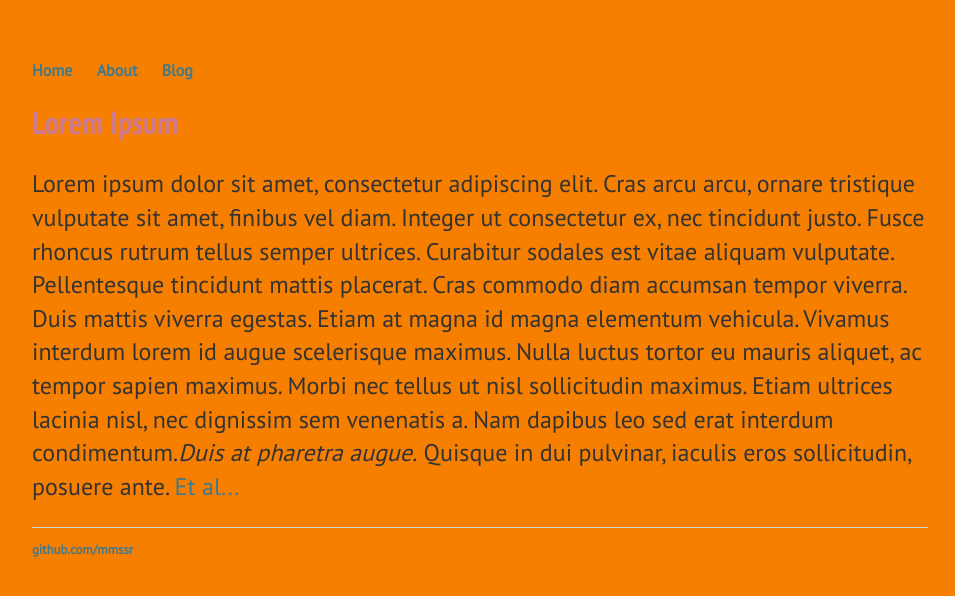
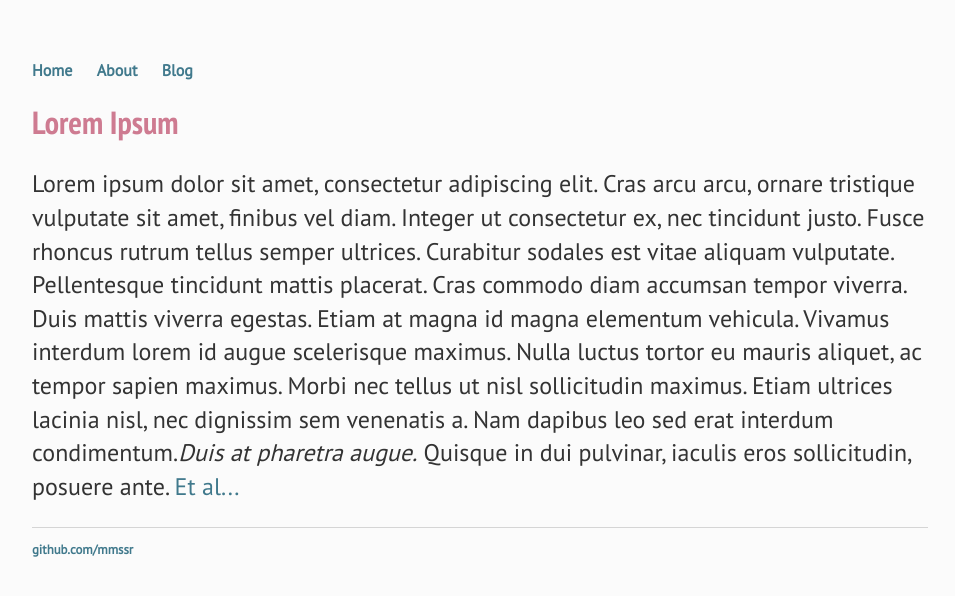
Before and after one commit to mmssr/mmssr.github.io, a Jekyll site: the page built from index.html, in a window 1280 px wide. Shown: the top 596 px of the page, without its empty margins (160-1115 px from the left). Built offline with Jekyll 4.4.1, drawn with Linux system fonts in a browser that asks for light colours.

Commit message:
Update main.css

```diff
--- a/css/main.css
+++ b/css/main.css
@@ -2,7 +2,7 @@
 @import url(http://fonts.googleapis.com/css?family=PT+Sans);
 @import url(http://fonts.googleapis.com/css?family=PT+Sans+Narrow:400,700);
 html {
-    background: #F77F00;
+    background: #FBFBFB;
     margin:0 auto;
 }
 body {
```
